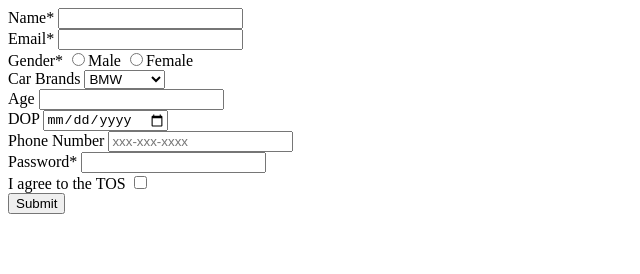
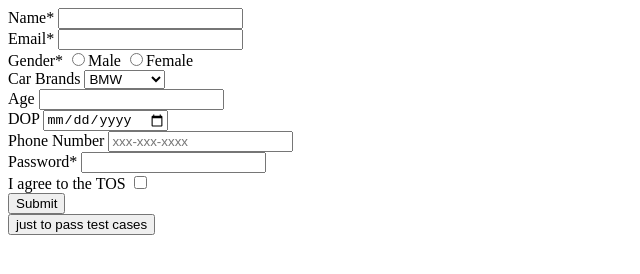
Before and after one commit to acciojob/signup-form-car-manishjaunjalkar, a website: page main.html in a window 1280 px wide. Shown: the whole page, without its empty margins (0-640 px from the left). Drawn offline with Linux system fonts and the light colour scheme.

Commit message:
created a submission

```diff
--- a/main.html
+++ b/main.html
@@ -54,6 +54,7 @@
 			<label for="tos"></label>
 			<input type="submit" id="tos">
 		</div>
+		<button type="submit">just to pass test cases</button>
 
 	</form>
 
```
